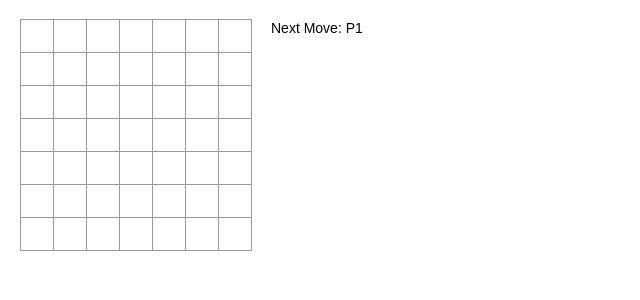
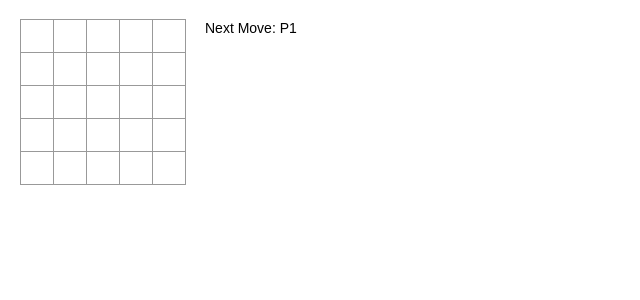
Before and after one commit to afinit/isolationReact, a React (Create React App) app: page / in a window 1280 px wide. Shown: the top 300 px of the page, without its empty margins (0-640 px from the left). Built offline with nearby package versions, Linux system fonts and the light colour scheme.

Commit message:
Remove commented code and reduce static board size to 5

```diff
--- a/src/index.js
+++ b/src/index.js
@@ -2,9 +2,7 @@ import React from 'react';
 import ReactDOM from 'react-dom';
 import './index.css';
 import {range, takeWhile, flatten, includes} from 'lodash';
-// import range from 'lodash/range';
 
-// const _ = require('lodash/core');
 
 function Square(props) {
   return (
@@ -21,6 +19,7 @@ class Board extends React.Component {
   renderSquare(i) {
     return (
       <Square
+        key={i}
         value={this.props.squares[i]}
         onClick={() => this.props.onClick(i)}
       />
@@ -33,7 +32,7 @@ class Board extends React.Component {
       <div>
         {
           [...Array(boardSize).keys()].map((i) =>
-            <div className="board-row">
+            <div key={"boardRow" + i} className="board-row">
               {
                 [...Array(boardSize).keys()].map((j) => this.renderSquare(j + i*boardSize))
               }
@@ -57,42 +56,11 @@ class Game extends React.Component {
     }
   }
 
-  // checkMovePath(start, end, mod, squares) {
-  //   console.log("checkMovePath", start, end, mod);
-  //   for (let i=start+mod; i < end; i += mod) {
-  //     if (squares[i]) return false;
-  //   }
-  //   return true;
-  // }
-  //
-  // checkMove(move, squares) {
-  //   const lastMove = this.state.lastMove;
-  //   const boardSize = this.boardSize;
-  //   const [start, end] = (move < lastMove) ? [move, lastMove] : [lastMove, move];
-  //   console.log("checkMove", boardSize, move, lastMove);
-  //
-  //   const startX = start % boardSize;
-  //   const startY = Math.floor(start / boardSize);
-  //   const endX = end % boardSize;
-  //   const endY = Math.floor(end / boardSize);
-  //
-  //   if (startX === endX) {
-  //     return this.checkMovePath(start, end, boardSize, squares);
-  //   } else if (startY === endY) {
-  //     return this.checkMovePath(start, end, 1, squares);
-  //   } else if (Math.abs(endX - startX) === Math.abs(endY - startY)) {
-  //     if (endX < startX) return this.checkMovePath(start, end, boardSize-1, squares);
-  //     else return this.checkMovePath(start, end, boardSize+1, squares);
-  //   } else return false;
-  // }
-
   handleClick(i) {
     const squares = this.state.squares.slice();
     const p1IsNext = this.state.p1IsNext;
     const lastMove = this.state.lastMove;
     const legalMovesFlat = flatten(this.state.legalMoves);
-
-    console.log(legalMovesFlat);
 
     if (!includes(legalMovesFlat, i)) return;
 
@@ -111,7 +79,6 @@ class Game extends React.Component {
 
   render() {
     const squares = this.state.squares;
-    // const winner = calculateWinner(squares);
     let status;
     if (flatten(this.state.legalMoves).length !== 0) {
       status = "Next Move: " + (this.state.p1IsNext ? "P1" : "P2");
@@ -138,7 +105,7 @@ class Game extends React.Component {
 
 
 ReactDOM.render(
-  <Game boardSize={7}/>,
+  <Game boardSize={5}/>,
   document.getElementById('root')
 );
 
```
